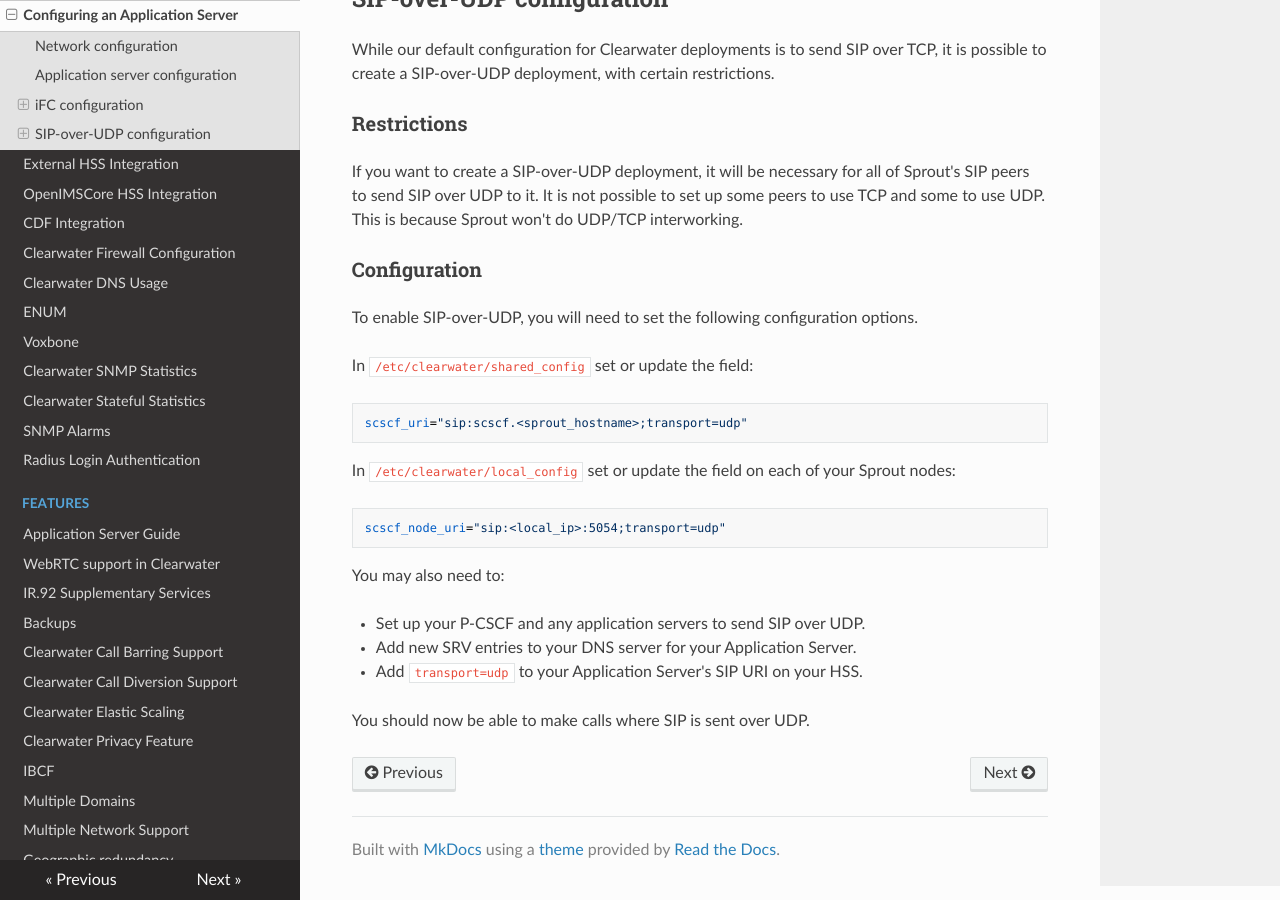
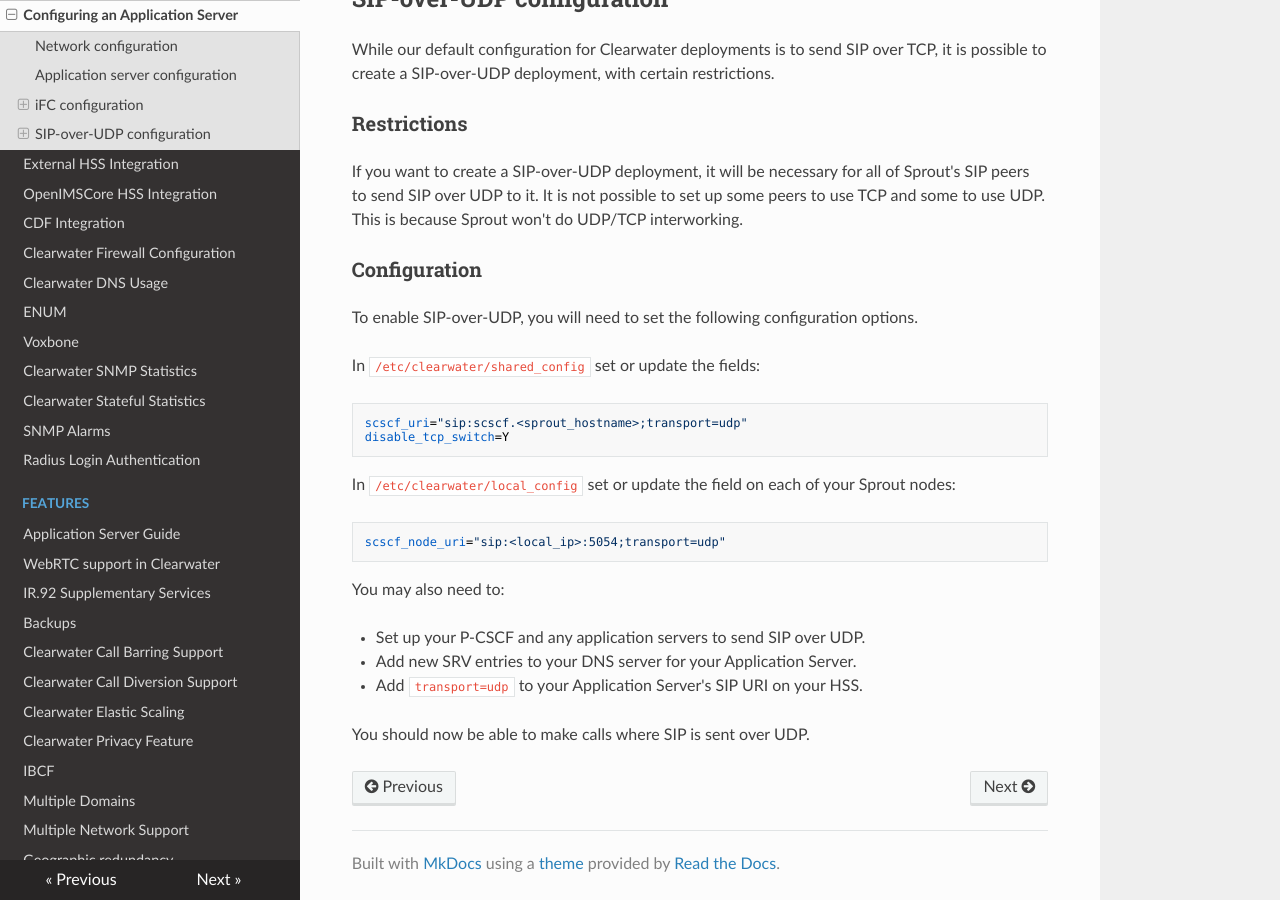
Before and after one commit to Metaswitch/clearwater-readthedocs, an MkDocs documentation site: the page built from docs/Configuring_an_Application_Server.md, in a window 1280 px wide and 900 px high, scrolled down 2823 px. Built offline with MkDocs 1.6.1, drawn with Linux system fonts in a browser that asks for light colours; nearby versions of some CDN libraries; old or Windows-style settings are respelled for this version of MkDocs.

Commit message:
Add option for configurable TCP uplift

```diff
--- a/docs/Configuring_an_Application_Server.md
+++ b/docs/Configuring_an_Application_Server.md
@@ -135,9 +135,10 @@ If you want to create a SIP-over-UDP deployment, it will be necessary for all of
 
 To enable SIP-over-UDP, you will need to set the following configuration options.
 
-In `/etc/clearwater/shared_config` set or update the field:
+In `/etc/clearwater/shared_config` set or update the fields:
 
     scscf_uri="sip:scscf.<sprout_hostname>;transport=udp"
+    disable_tcp_switch=Y
 
 In `/etc/clearwater/local_config` set or update the field on each of your Sprout nodes:
 
```
Also changed, not shown: docs/Clearwater_Configuration_Options_Reference.md (+1 -0 lines).
